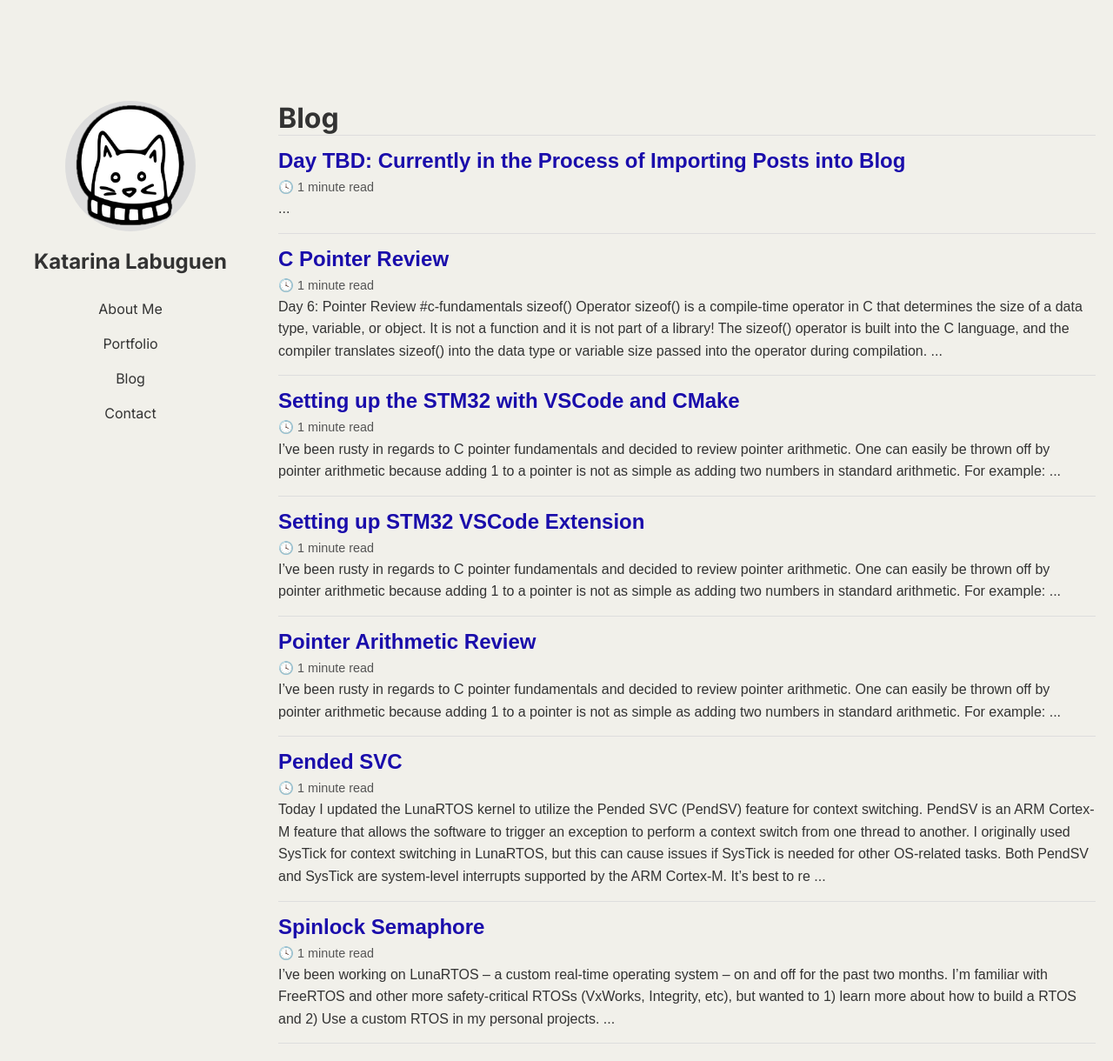
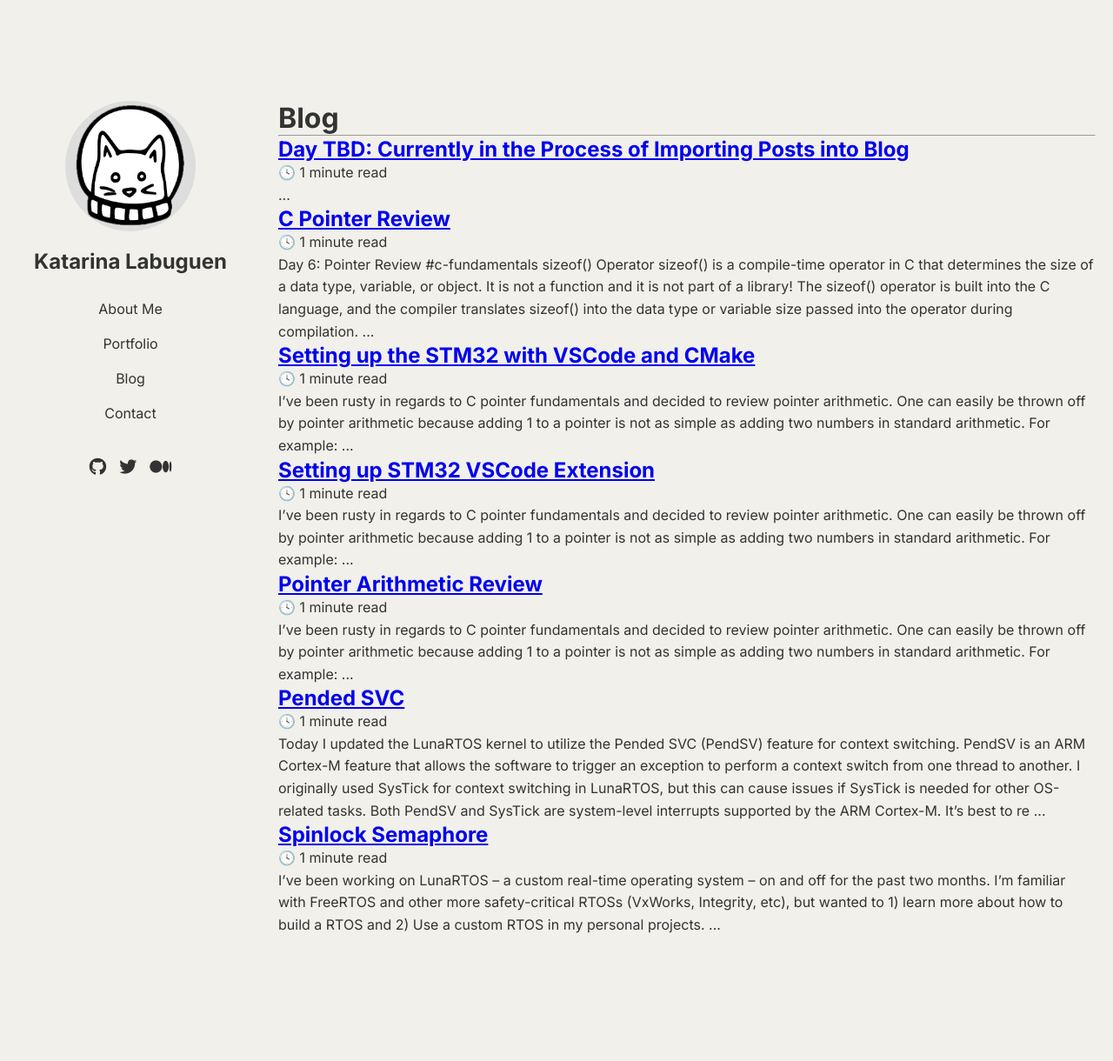
Before and after one commit to klabuguen/klabuguen.github.io, a Jekyll site: the page built from blog.html, in a window 1280 px wide and 1220 px high. Shown: the whole window at 87% size. Built offline with Jekyll 4.4.1, drawn with Linux system fonts in a browser that asks for light colours.

Commit message:
add in social media links

```diff
--- a/_layouts/default.html
+++ b/_layouts/default.html
@@ -7,11 +7,14 @@
       href="https://fonts.googleapis.com/css2?family=Inter:wght@400;700&display=swap"
       rel="stylesheet"
     />
+    <link
+      rel="stylesheet"
+      href="https://cdnjs.cloudflare.com/ajax/libs/font-awesome/6.5.0/css/all.min.css"/>
+
 
     <title>Katarina Labuguen - {{ page.title }}</title>
     <meta name="author" content="Katarina Labuguen">
     <meta name="robots" content="index, follow">
-
     <style>
       /* Basic reset */
       * {
@@ -71,6 +74,24 @@
         background-color: #ddd;
       }
 
+      .social-icons {
+      margin-top: 20px;
+      display: flex;
+      gap: 15px;
+      justify-content: center;
+      font-size: 20px;
+    }
+
+    .social-icons a {
+      color: #333;
+      text-decoration: none;
+      transition: color 0.3s ease;
+    }
+
+    .social-icons a:hover {
+      color: #1da1f2; /* or change per icon */
+    }
+
       /* Main content styling */
       .content {
         margin-left: 300px; /* Same width as the sidebar */
@@ -79,9 +100,6 @@
         background-color: #f1f0ea; /* White background */
       }
 
-
-
-
       h1 {
         color: #333;
       }
@@ -89,89 +107,6 @@
       p {
         line-height: 1.6;
       }
-
-
-      .posts-container {
-  /* max-width: 600px; */
-  margin: 0 auto;
-  font-family: Arial, sans-serif;
-}
-
-.post-count {
-  font-weight: normal;
-  color: #555;
-}
-
-.post {
-  border-bottom: 1px solid #ddd;
-  padding: 15px 0;
-}
-
-.post h3 {
-  margin: 0;
-}
-
-.post a {
-  color: #1a0dab;
-  text-decoration: none;
-  font-weight: bold;
-}
-
-.post a:hover {
-  text-decoration: underline;
-}
-
-.post-meta {
-  font-size: 0.9rem;
-  color: #555;
-  margin-top: 5px;
-}
-
-hr {
-  border: 0;
-  height: 1px;
-  background: #ddd;
-}
-
-.projects-grid {
-  display: grid;
-  grid-template-columns: repeat(auto-fit, minmax(300px, 1fr));
-  gap: 20px;
-  margin-top: 20px;
-}
-
-.project-card {
-  border: 1px solid #ddd;
-  border-radius: 10px;
-  padding: 20px;
-  text-align: center;
-  box-shadow: 2px 2px 10px rgba(0, 0, 0, 0.1);
-  background: #fff;
-}
-
-.project-card img {
-  max-width: 100%;
-  height: auto;
-  border-radius: 5px;
-}
-
-.project-card h2 a {
-  color: #1a0dab;
-  text-decoration: none;
-  font-weight: bold;
-}
-
-.project-card p {
-  color: #555;
-  font-size: 0.9rem;
-}
-
-.project-date {
-  font-size: 0.85rem;
-  color: #888;
-}
-
-
     </style>
   </head>
   <body>
@@ -185,12 +120,24 @@ hr {
       />
 
       <h2><center>Katarina Labuguen</center></h2>
-      <a href="/index.html">About Me</a>
-      <a href="/portfolio.html">Portfolio</a>
-      <a href="/blog.html">Blog</a>
+      <a href="index.html">About Me</a>
+      <a href="portfolio.html">Portfolio</a>
+      <a href="https://medium.com/@katarinalabuguen">Blog</a>
       <a href="#contact">Contact</a>
+
+      <!-- Social Icons -->
+      <div class="social-icons">
+        <a href="https://github.com/klabuguen" target="_blank" aria-label="GitHub">
+          <i class="fab fa-github"></i>
+        </a>
+        <a href="https://twitter.com/katarina_cl" target="_blank" aria-label="Twitter">
+          <i class="fab fa-twitter"></i>
+        </a>
+        <a href="https://medium.com/@katarinalabuguen" target="_blank" aria-label="Medium">
+          <i class="fab fa-medium"></i>
+        </a>
+      </div>
     </div>
-
     <!-- Main content -->
     <div class="content">
       <h1>{{ page.title }}</h1>
```
Also changed, not shown: index.html (+34 -2 lines).
